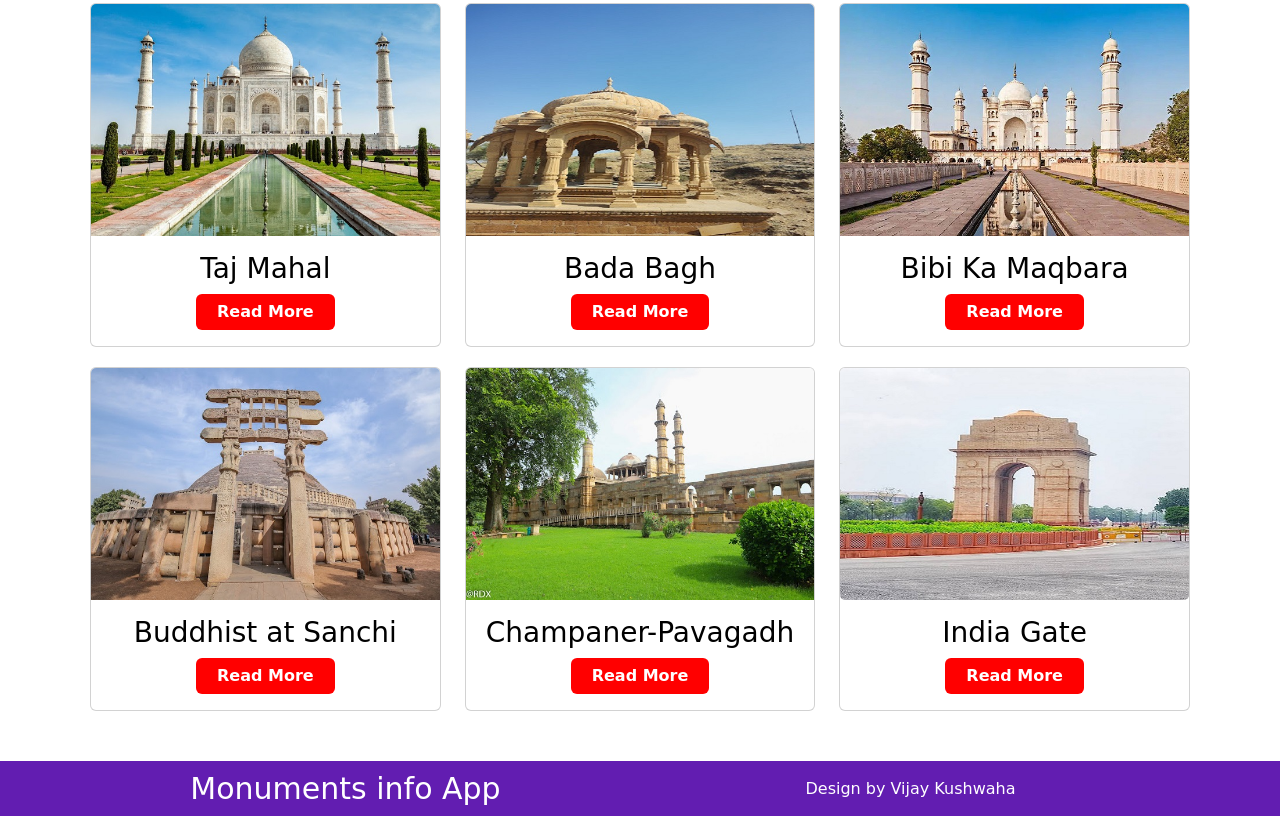
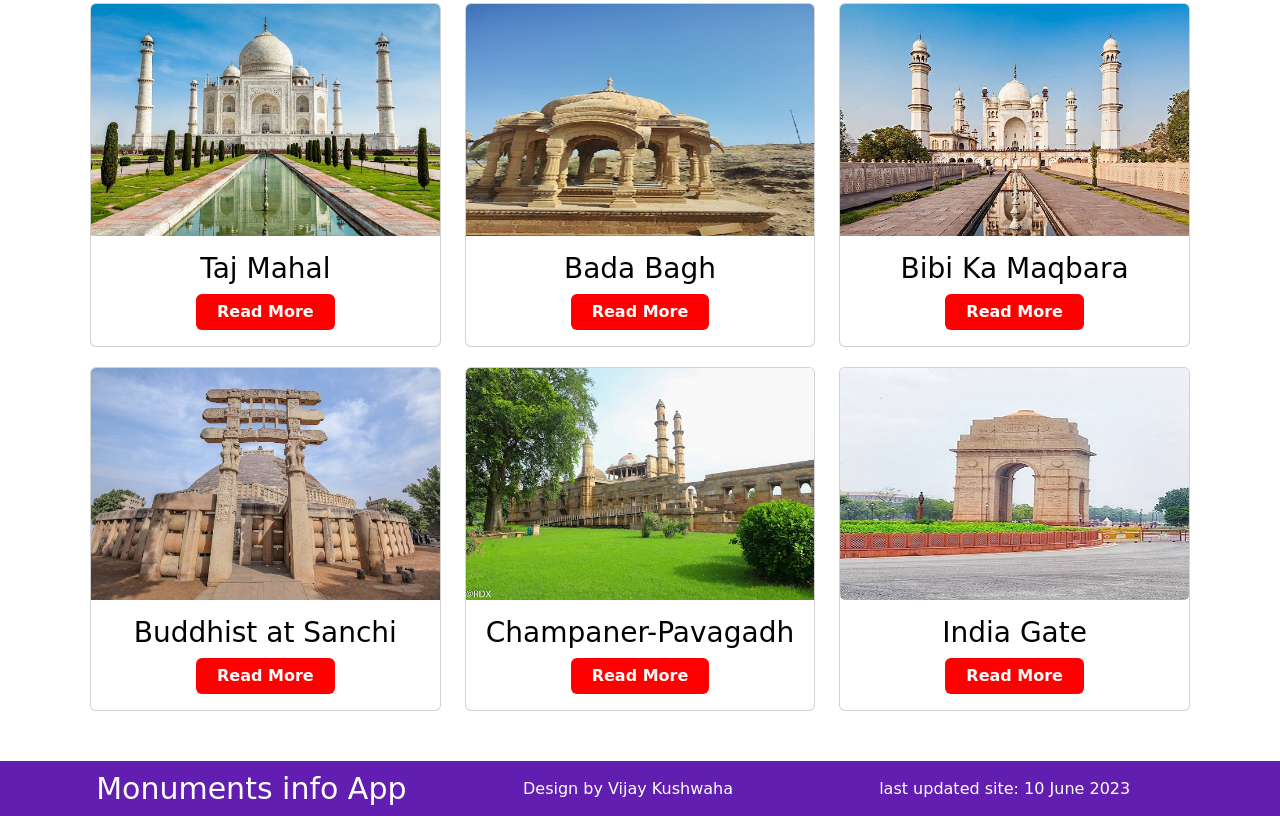
Before and after one commit to kushvijay234/monuments-info-app, a plain HTML site: page index.html in a window 1280 px wide. Shown: the part 657-1473 px from the top of the page. Drawn offline with nearby package versions, Linux system fonts and the light colour scheme.

Commit message:
Update index.html

```diff
--- a/index.html
+++ b/index.html
@@ -212,6 +212,7 @@
         <div class="row">
           <div class="col footer-title">Monuments info App</div>
           <div class="col">Design by Vijay Kushwaha</div>
+          <div class="col">last updated site: 10 June 2023 </div>
         </div>
       </div>
     </section>
```
